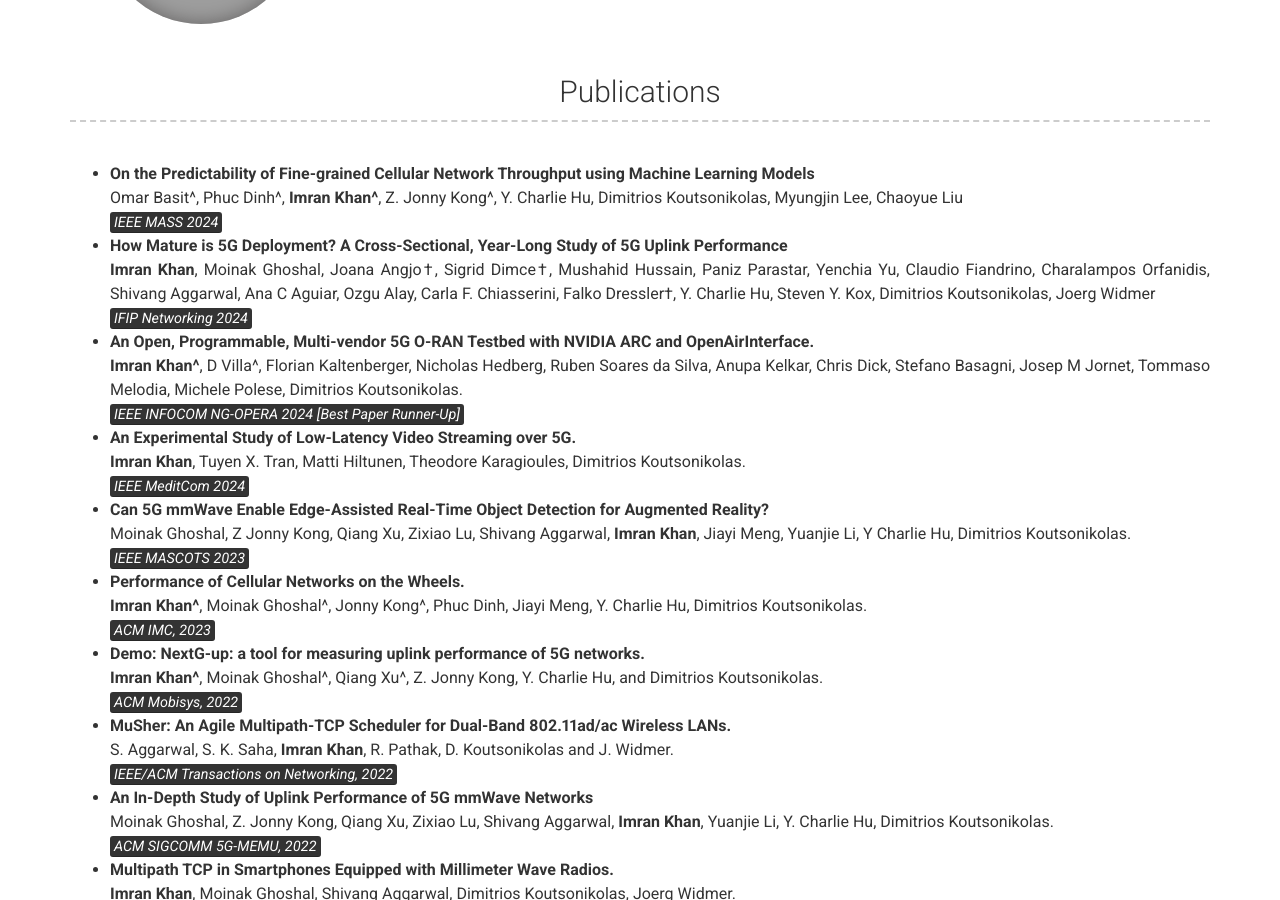
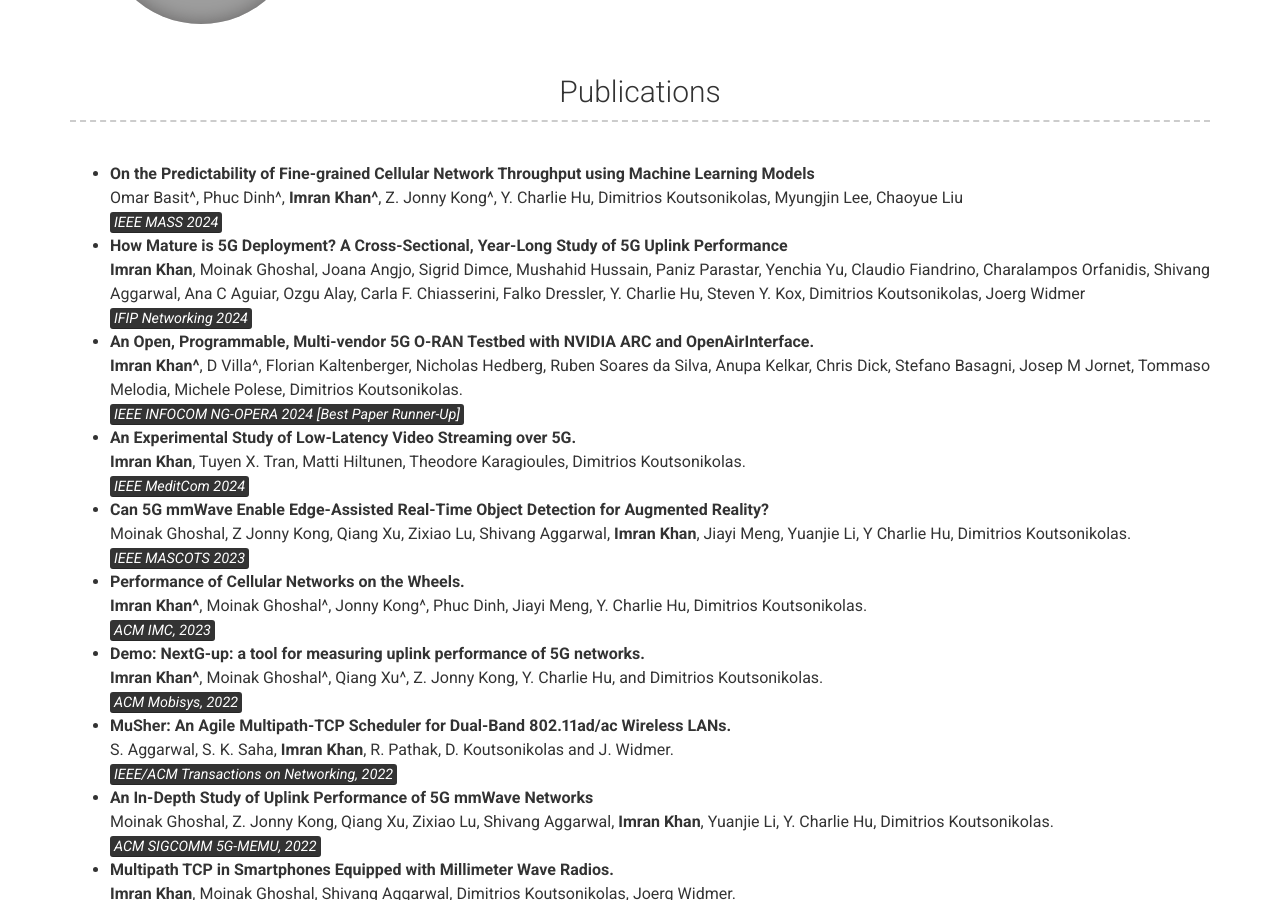
Before and after one commit to imranbuet63/imranbuet63.github.io, a Jekyll site: the page built from index.md, in a window 1280 px wide and 900 px high, scrolled down 478 px. Built offline with Jekyll 4.4.1, drawn with Linux system fonts in a browser that asks for light colours; nearby versions of some CDN libraries; some of the changed text lies outside the part shown; grey boxes are pictures that could not be loaded.

```diff
--- a/_config.yml
+++ b/_config.yml
@@ -62,9 +62,9 @@ content:
         <br>Omar Basit^,  Phuc Dinh^,  __Imran Khan^__, Z. Jonny Kong^, Y. Charlie Hu, Dimitrios Koutsonikolas, Myungjin Lee, Chaoyue Liu
         <br><em><mark>IEEE MASS 2024</mark></em>
       - <strong>How Mature is 5G Deployment? A Cross-Sectional, Year-Long Study of 5G Uplink Performance</strong>
-        <br>__Imran Khan__, Moinak Ghoshal, Joana Angjo†, Sigrid Dimce†, Mushahid Hussain, Paniz Parastar,
+        <br>__Imran Khan__, Moinak Ghoshal, Joana Angjo, Sigrid Dimce, Mushahid Hussain, Paniz Parastar,
         Yenchia Yu, Claudio Fiandrino, Charalampos Orfanidis, Shivang Aggarwal, Ana C Aguiar,
-        Ozgu Alay, Carla F. Chiasserini, Falko Dressler†, Y. Charlie Hu, Steven Y. Kox, Dimitrios Koutsonikolas, Joerg Widmer
+        Ozgu Alay, Carla F. Chiasserini, Falko Dressler, Y. Charlie Hu, Steven Y. Kox, Dimitrios Koutsonikolas, Joerg Widmer
         <br><em><mark>IFIP Networking 2024</mark></em>
       - <strong>An Open, Programmable, Multi-vendor 5G O-RAN Testbed with NVIDIA ARC and OpenAirInterface.</strong>
         <br>__Imran Khan^__, D Villa^, Florian Kaltenberger, Nicholas Hedberg, Ruben Soares da Silva, Anupa Kelkar, Chris Dick, Stefano Basagni, Josep M Jornet, Tommaso Melodia, Michele Polese, Dimitrios Koutsonikolas.
@@ -167,6 +167,7 @@ content:
   - title: Awards and Professional Service
     layout: text
     content: | # this will include new lines to allow paragraphs
+      - Reviewer Internet of Things 2024
       - Reviewer Computer Networks 2024
       - Web-Chair IEEE LANMAN 2024
       - TPC Member IEEE WCNC 2024
```
